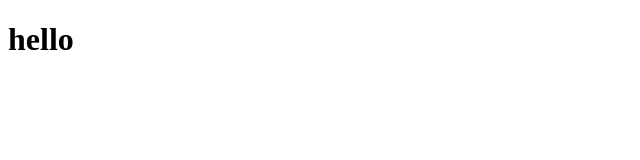
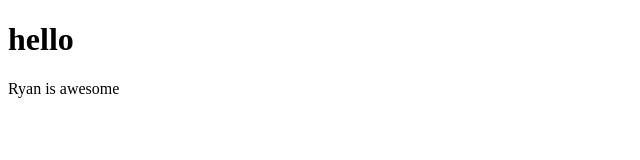
Before and after one commit to Ryangendel/testingrepo, a plain HTML site: page index.html in a window 1280 px wide. Shown: the whole page, without its empty margins (0-640 px from the left). Drawn offline with Linux system fonts and the light colour scheme.

Commit message:
added a p tag

```diff
--- a/index.html
+++ b/index.html
@@ -8,5 +8,6 @@
 </head>
 <body>
     <h1>hello</h1>
+    <p>Ryan is awesome</p>
 </body>
 </html>
```
